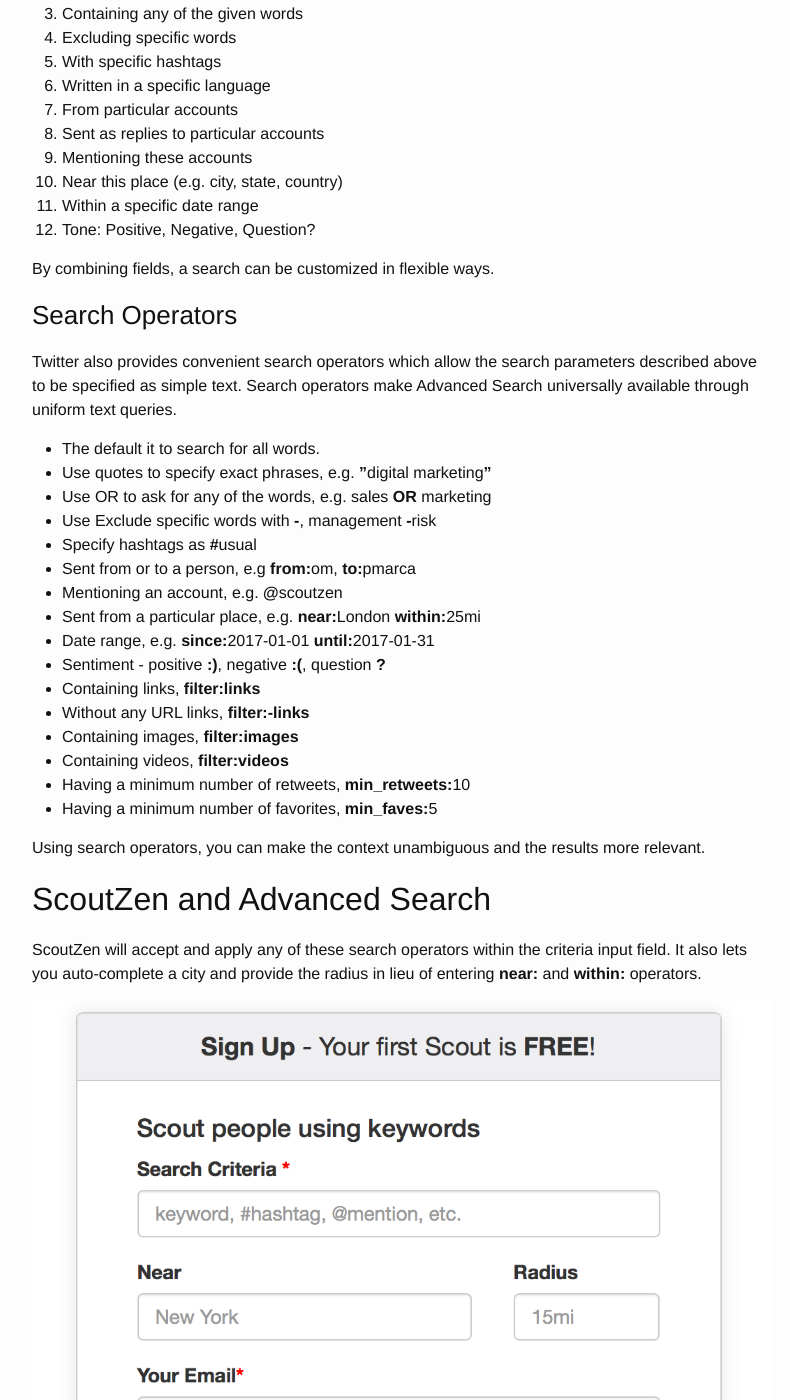
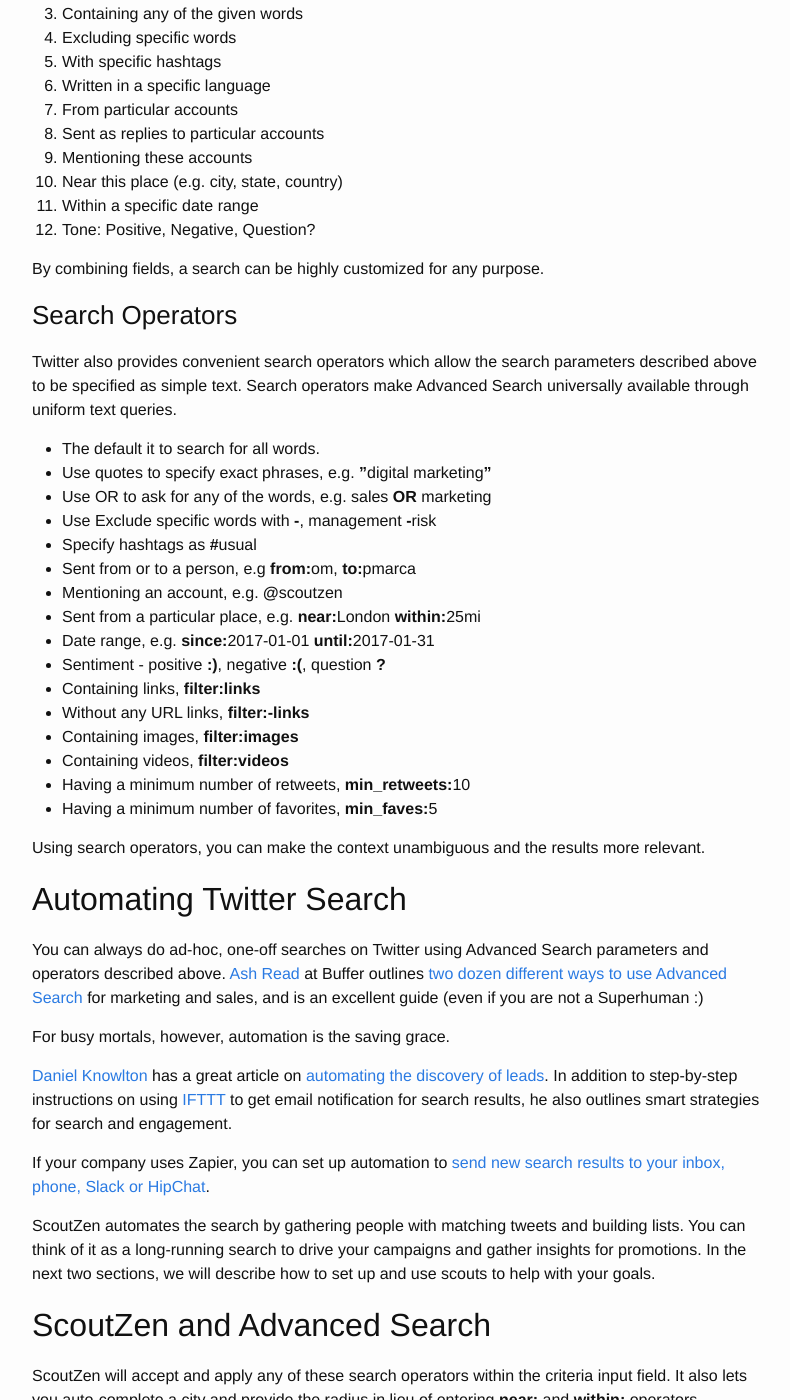
Before and after one commit to ScoutZen/scoutzen.github.io, a Jekyll site: the page built from _posts/2017-02-08-twitter-advanced-search-scout.md, in a window 1280 px wide and 1400 px high, scrolled down 1377 px. Shown: the whole window, without its empty margins (238-1028 px from the left). Built offline with Jekyll 4.4.1, drawn with Linux system fonts in a browser that asks for light colours.

Commit message:
Add section on Automating Twitter search

```diff
--- a/_posts/2017-02-08-twitter-advanced-search-scout.md
+++ b/_posts/2017-02-08-twitter-advanced-search-scout.md
@@ -53,7 +53,7 @@ places, dates and sentiment, to find tweets:
 1. Within a specific date range
 1. Tone: Positive, Negative, Question?
 
-By combining fields, a search can be customized in flexible ways.
+By combining fields, a search can be highly customized for any purpose.
 
 ### Search Operators
 
@@ -81,6 +81,30 @@ text queries.
 
 Using search operators, you can make the context unambiguous and the
 results more relevant.
+
+## Automating Twitter Search
+
+You can always do ad-hoc, one-off searches on Twitter using Advanced
+Search parameters and operators described above. [Ash Read][ashread]
+at Buffer outlines [two dozen different ways to use Advanced Search][buffer]
+for marketing and sales, and is an excellent guide (even if you are not
+a Superhuman :)
+
+For busy mortals, however, automation is the saving grace.
+
+[Daniel Knowlton][dknowlton1] has a great article on [automating the discovery
+of leads][sme-leads]. In addition to step-by-step instructions on using
+[IFTTT][ifttt] to get email notification for search results, he also outlines
+smart strategies for search and engagement.
+
+If your company uses Zapier, you can set up automation to [send new search
+results to your inbox, phone, Slack or HipChat][zapier].
+
+ScoutZen automates the search by gathering people with matching tweets
+and building lists. You can think of it as a long-running search to
+drive your campaigns and gather insights for promotions. In the next two
+sections, we will describe how to set up and use scouts to help with your
+goals.
 
 ## ScoutZen and Advanced Search
 
@@ -230,3 +254,9 @@ tricks? We would love to hear them.
 [howto]: https://blog.twitter.com/2016/how-to-advanced-search-on-twitter
 [search-sort]: /twitter/bio/search/2016/10/17/search-sort-tools.html
 [tailored]: https://business.twitter.com/en/help/campaign-setup/campaign-targeting/tailored-audiences.html
+[dknowlton1]: https://twitter.com/dknowlton1
+[ashread]: https://twitter.com/Ashread_
+[sme-leads]: http://www.socialmediaexaminer.com/how-to-automate-the-discovery-of-twitter-leads/
+[buffer]: https://blog.bufferapp.com/twitter-advanced-search
+[ifttt]: https://ifttt.com
+[zapier]: https://zapier.com/blog/twitter-advanced-search-guide/
```
